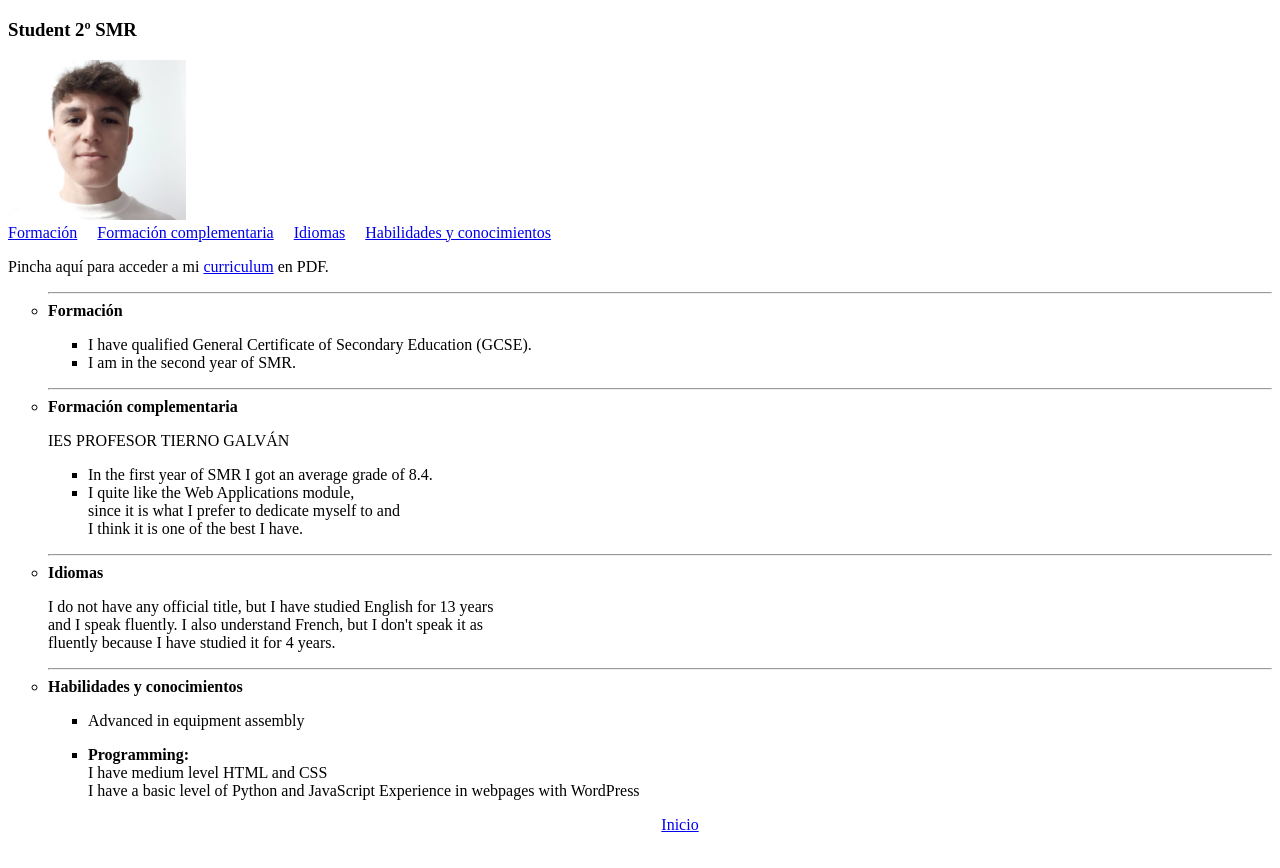
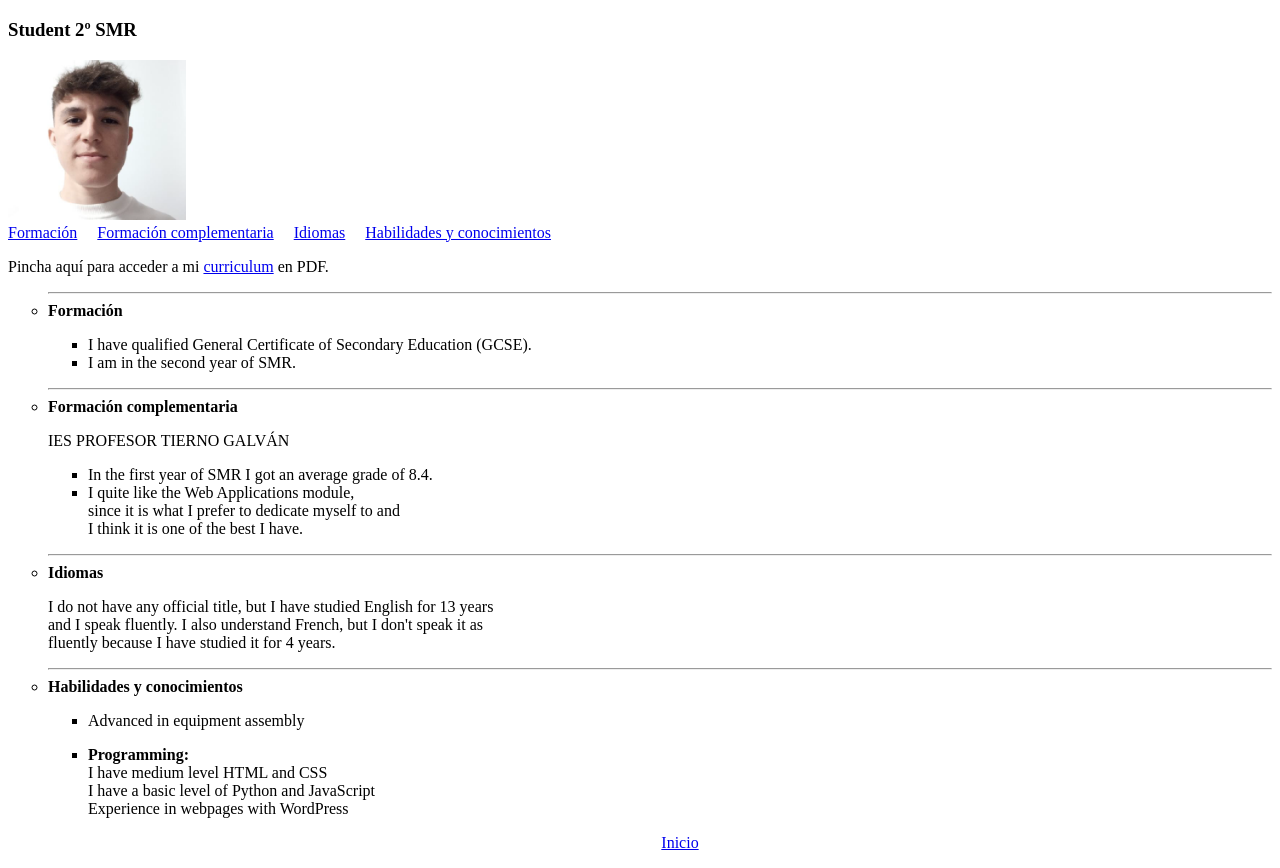
Before and after one commit to Marcosanji/Marcosanji-github.io, a plain HTML site: page index.html in a window 1280 px wide. Shown: the part 61-929 px from the top of the page. Drawn offline with Linux system fonts and the light colour scheme.

Commit message:
Add files via upload

```diff
--- a/index.html
+++ b/index.html
@@ -52,7 +52,7 @@
                 <p>
                     <li><strong>Programming:</strong></li>
                     I have medium level HTML and CSS  <br>
-                    I have a basic level of Python and JavaScript
+                    I have a basic level of Python and JavaScript <br>
                     Experience in webpages with WordPress
                 </p>
             <div align="center"><a href="#inicio">Inicio</a></div>
```
